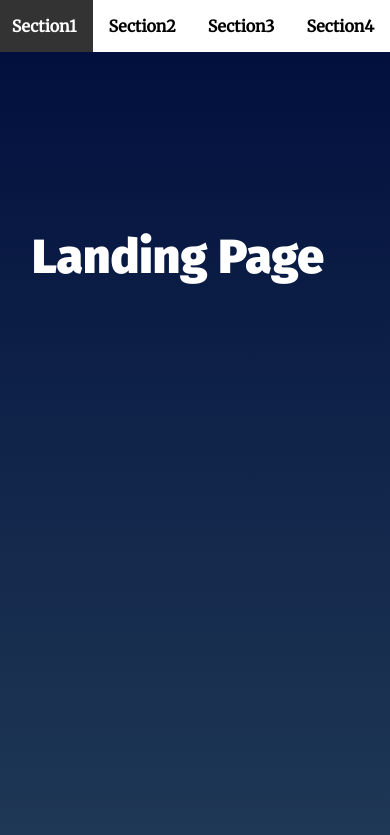
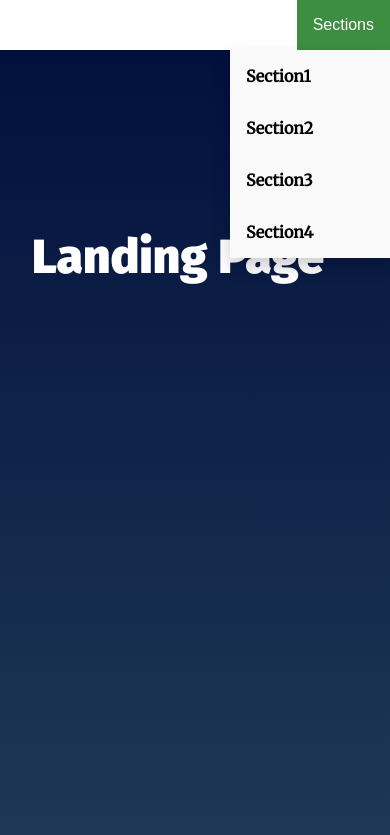
Before and after one commit to AhmedNabil-hub/FWD-Professional-Track, a plain HTML site: page projects/landing-page/index.html in a window 390 px wide. Shown: the top 835 px of the page. Drawn offline with Linux system fonts and the light colour scheme.

Commit message:
fix navbar links in small screens

```diff
--- a/projects/landing-page/css/styles.css
+++ b/projects/landing-page/css/styles.css
@@ -68,6 +68,7 @@ section {
 .navbar__menu > div {
   margin: 0;
   display: flex;
+  flex-direction: row;
   justify-content: flex-end;
 }
 
@@ -112,7 +113,54 @@ section {
   text-align: left;
 }
 
-@media only screen and (min-width: 35em) {
+/* Style The Dropdown Button */
+.dropbtn {
+  background-color: #4CAF50;
+  color: white;
+  padding: 16px;
+  font-size: 16px;
+  border: none;
+  cursor: pointer;
+}
+
+/* The container <div> - needed to position the dropdown content */
+.dropdown {
+  position: relative;
+}
+
+/* Dropdown Content (Hidden by Default) */
+.dropdown-content {
+  display: none;
+  position: absolute;
+  background-color: #f9f9f9;
+  top: 50px;
+  min-width: 160px;
+  box-shadow: 0px 8px 16px 0px rgba(0,0,0,0.2);
+  z-index: 1;
+}
+
+/* Links inside the dropdown */
+.dropdown-content a {
+  color: black;
+  padding: 12px 16px;
+  text-decoration: none;
+  display: block;
+}
+
+/* Change color of dropdown links on hover */
+.dropdown-content a:hover {background-color: #f1f1f1}
+
+/* Show the dropdown menu on hover */
+.dropdown:hover .dropdown-content {
+  display: block;
+}
+
+/* Change the background color of the dropdown button when the dropdown content is shown */
+.dropdown:hover .dropbtn {
+  background-color: #3e8e41;
+}
+
+@media only screen and (max-width: 767px) {
   .landing__container {
     max-width: 50em;
     padding: 4em;
--- a/projects/landing-page/js/app.js
+++ b/projects/landing-page/js/app.js
@@ -36,6 +36,34 @@ function capitalize(text) {
   return text;
 }
 
+function isMobile() {
+  if (window.innerWidth < 768) {
+    document.querySelector("nav").innerHTML = `
+      <div class="dropdown">
+        <button class="dropbtn">Sections</button>
+        <div id="navbar__list" class="dropdown-content">
+          ${navbarList.innerHTML}
+        </div>
+      </div>
+    `;
+  } else {
+    document.querySelector("nav").innerHTML = `
+      <div id="navbar__list">
+        ${navbarList.innerHTML}
+      </div>
+    `;
+  }
+
+  document.querySelectorAll(".menu__link").forEach((link) => {
+    link.addEventListener("click", (e) => {
+      e.preventDefault();
+      scrollToSection(
+        document.getElementById(link.getAttribute("href").slice(1))
+      );
+    });
+  });
+};
+
 /**
  * End Helper Functions
  * Begin Main Functions
@@ -64,14 +92,7 @@ function addSection(sectionName, sectionContent) {
     id: sectionName
   });
 
-  document.querySelectorAll(".menu__link").forEach((link) => {
-    link.addEventListener("click", (e) => {
-      e.preventDefault();
-      scrollToSection(
-        document.getElementById(link.getAttribute("href").slice(1))
-      );
-    });
-  });
+  isMobile();
 }
 
 function setActive(element) {
@@ -126,6 +147,8 @@ function scrollToSection(element) {
 
 
 window.addEventListener("resize", function() {
+  isMobile();
+
   sectionsOffsets = [];
   for (section of document.querySelectorAll('section')) {
     sectionsOffsets.push({
```
Also changed, not shown: projects/landing-page/index.html (+1 -2 lines).
